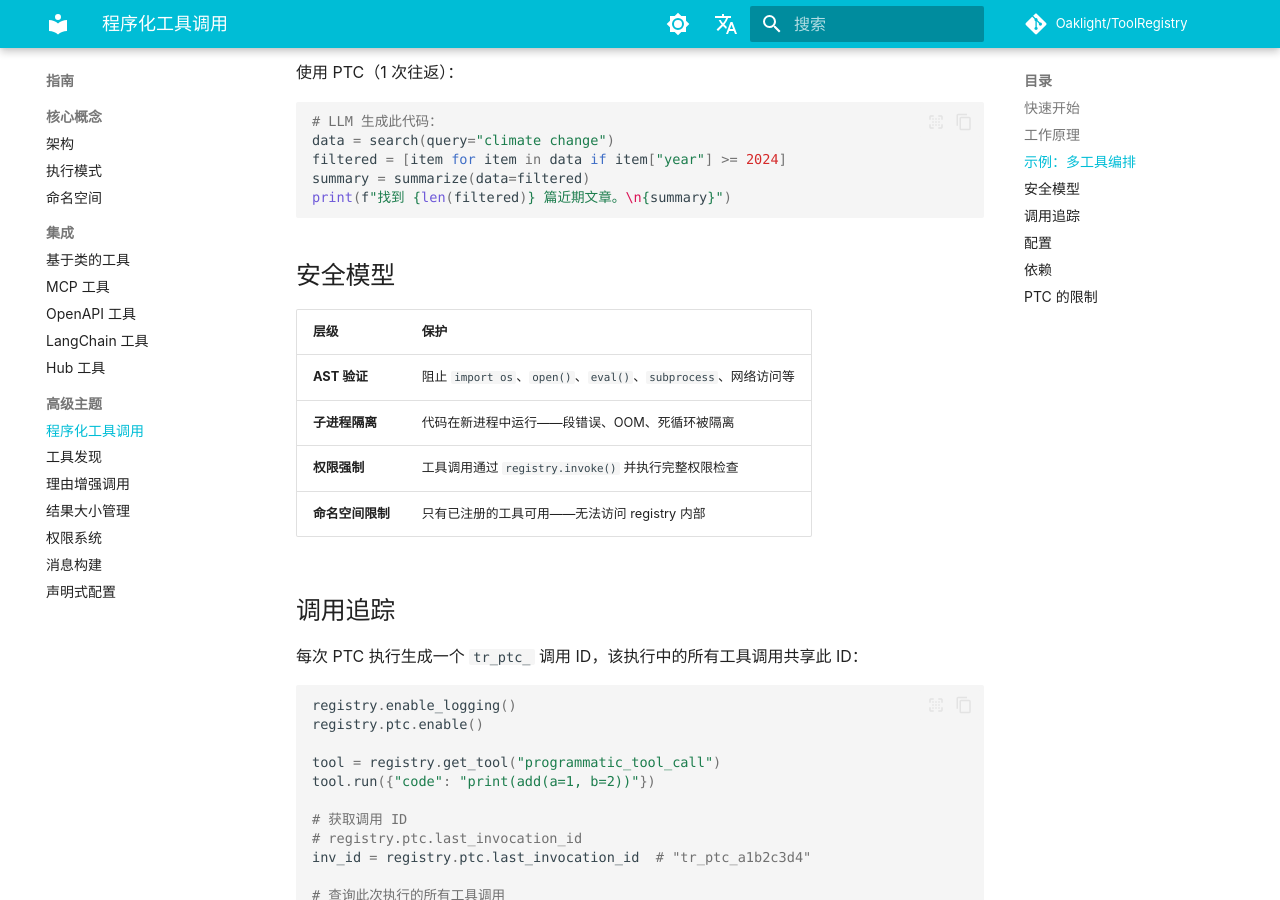
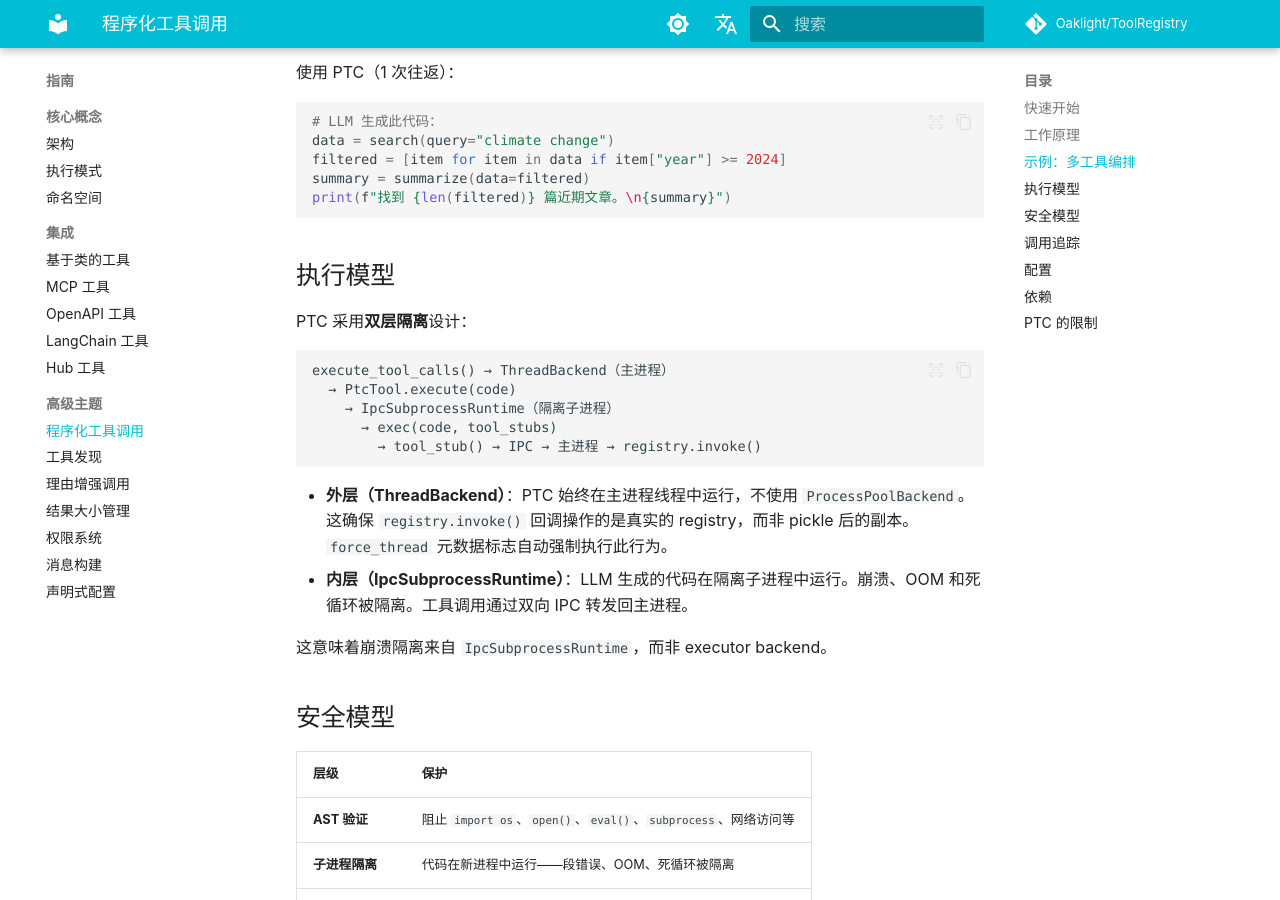
Before and after one commit to Oaklight/ToolRegistry, an MkDocs documentation site: the page built from docs/usage/programmatic_tool_calling.md, in a window 1280 px wide and 900 px high, scrolled down 1259 px. Built offline with MkDocs 1.6.1 and Material for MkDocs 9.7.7, drawn with Linux system fonts in a browser that asks for light colours; some web fonts are replaced; comment, search, counter and statistics services are not loaded.

Commit message:
docs: explain PTC two-layer execution model (ThreadBackend + IpcSubprocess)

````diff
--- a/docs/usage/programmatic_tool_calling.md
+++ b/docs/usage/programmatic_tool_calling.md
@@ -58,6 +58,23 @@ summary = summarize(data=filtered)
 print(f"找到 {len(filtered)} 篇近期文章。\n{summary}")
 ```
 
+## 执行模型
+
+PTC 采用**双层隔离**设计：
+
+```
+execute_tool_calls() → ThreadBackend（主进程）
+  → PtcTool.execute(code)
+    → IpcSubprocessRuntime（隔离子进程）
+      → exec(code, tool_stubs)
+        → tool_stub() → IPC → 主进程 → registry.invoke()
+```
+
+- **外层（ThreadBackend）**：PTC 始终在主进程线程中运行，不使用 `ProcessPoolBackend`。这确保 `registry.invoke()` 回调操作的是真实的 registry，而非 pickle 后的副本。`force_thread` 元数据标志自动强制执行此行为。
+- **内层（IpcSubprocessRuntime）**：LLM 生成的代码在隔离子进程中运行。崩溃、OOM 和死循环被隔离。工具调用通过双向 IPC 转发回主进程。
+
+这意味着崩溃隔离来自 `IpcSubprocessRuntime`，而非 executor backend。
+
 ## 安全模型
 
 | 层级 | 保护 |
````
